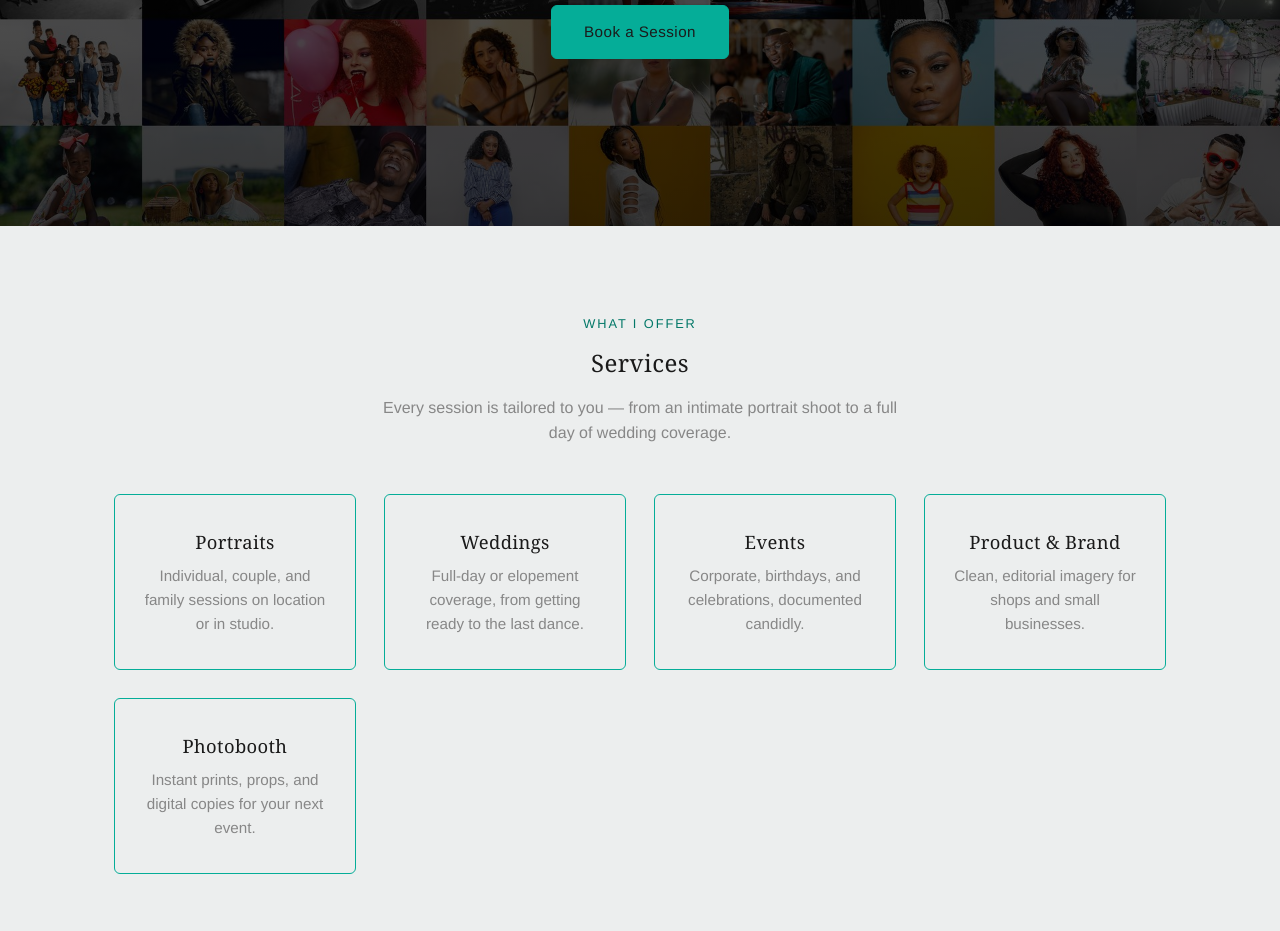
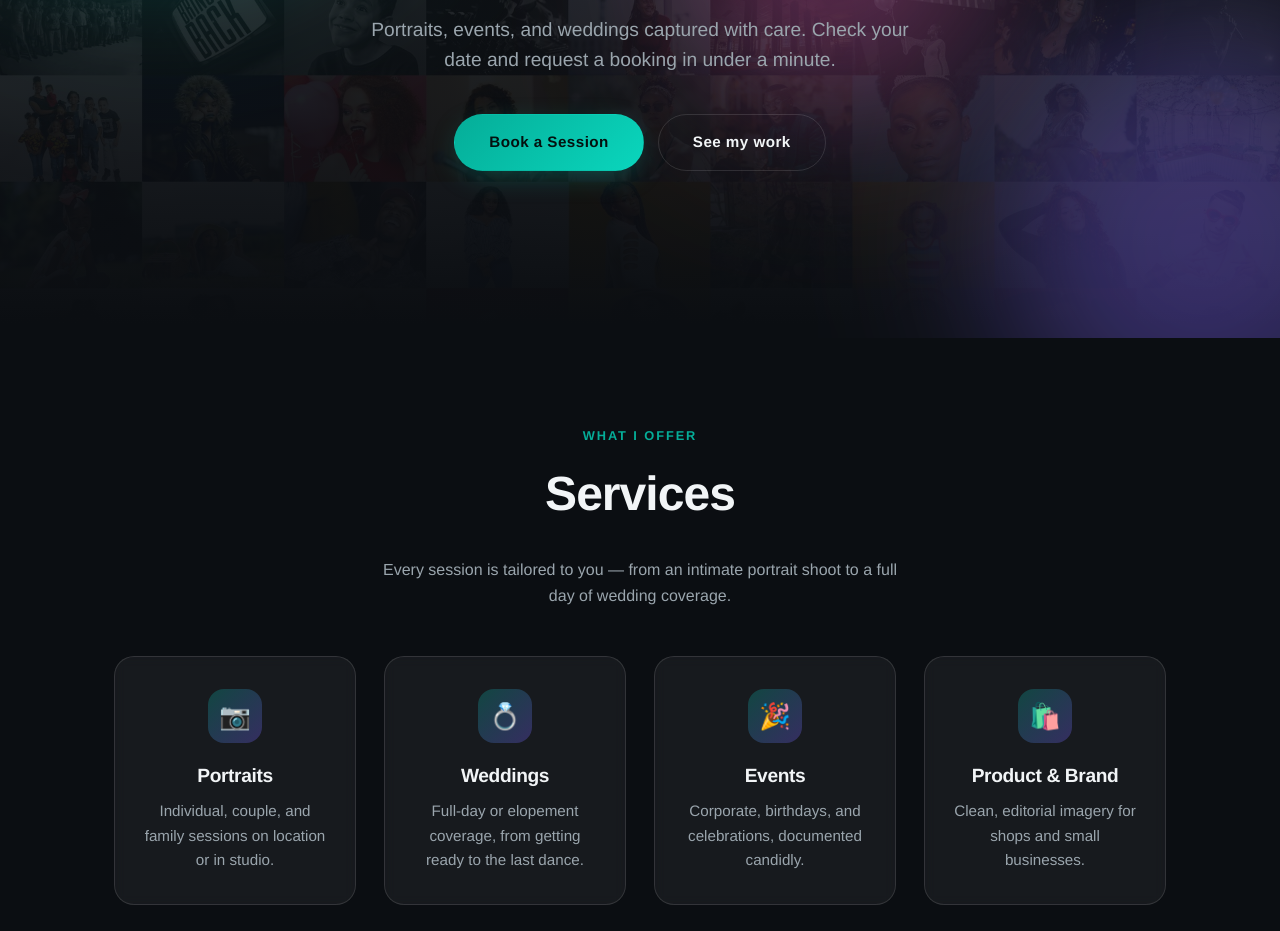
Before and after one commit to rubylaken-sudo/RlinoPhotowebsite, a plain HTML site: page index.html in a window 1280 px wide. Shown: the part 465-1396 px from the top of the page. Drawn offline with Linux system fonts and the light colour scheme.

Commit message:
Apply shared dark theme to home and terms pages
Rename photobooth.css/js to theme.css/js and load them on index, terms and
photobooth pages so the whole site matches the photobooth look.

Co-Authored-By: Claude Sonnet 5.5 <noreply@anthropic.com>

```diff
--- a/index.html
+++ b/index.html
@@ -9,8 +9,12 @@
 <link rel="icon" href="assets/favicon.png" type="image/png" />
 <link rel="apple-touch-icon" href="assets/apple-touch-icon.png" />
 <link rel="stylesheet" href="style.css" />
+<link rel="stylesheet" href="theme.css" />
 </head>
-<body>
+<body class="pb">
+
+<div class="pb-progress" aria-hidden="true"></div>
+<div class="pb-flash" aria-hidden="true"></div>
 
 <header class="site-header">
   <div class="container">
@@ -28,12 +32,18 @@
   </div>
 </header>
 
-<section class="hero">
+<section class="hero has-photo">
+  <span class="pb-blob b1" aria-hidden="true"></span>
+  <span class="pb-blob b2" aria-hidden="true"></span>
+  <span class="pb-blob b3" aria-hidden="true"></span>
   <div class="container">
     <span class="eyebrow">Rlino Photo</span>
     <h1>Photography that feels like you.</h1>
     <p>Portraits, events, and weddings captured with care. Check your date and request a booking in under a minute.</p>
-    <a href="#booking" class="btn btn-primary">Book a Session</a>
+    <div class="pb-hero-actions">
+      <a href="#booking" class="btn btn-primary" data-flash>Book a Session</a>
+      <a href="#gallery" class="btn pb-btn-ghost">See my work</a>
+    </div>
   </div>
 </section>
 
@@ -46,22 +56,27 @@
     </div>
     <div class="services-grid">
       <div class="service-card reveal">
+        <div class="pb-icon" aria-hidden="true">📷</div>
         <h3>Portraits</h3>
         <p>Individual, couple, and family sessions on location or in studio.</p>
       </div>
       <div class="service-card reveal">
+        <div class="pb-icon" aria-hidden="true">💍</div>
         <h3>Weddings</h3>
         <p>Full-day or elopement coverage, from getting ready to the last dance.</p>
       </div>
       <div class="service-card reveal">
+        <div class="pb-icon" aria-hidden="true">🎉</div>
         <h3>Events</h3>
         <p>Corporate, birthdays, and celebrations, documented candidly.</p>
       </div>
       <div class="service-card reveal">
+        <div class="pb-icon" aria-hidden="true">🛍️</div>
         <h3>Product &amp; Brand</h3>
         <p>Clean, editorial imagery for shops and small businesses.</p>
       </div>
       <a class="service-card reveal" href="photobooth.html">
+        <div class="pb-icon" aria-hidden="true">🎞️</div>
         <h3>Photobooth</h3>
         <p>Instant prints, props, and digital copies for your next event.</p>
       </a>
@@ -215,6 +230,7 @@
 
 <script src="https://www.google.com/recaptcha/api.js" async defer></script>
 <script src="script.js"></script>
+<script src="theme.js"></script>
 <script>document.getElementById("year").textContent = new Date().getFullYear();</script>
 </body>
 </html>
--- a/photobooth.css
+++ b/theme.css
@@ -1,5 +1,5 @@
-/* Rlino Photo — photobooth page: modern / interactive theme
-   Scoped to body.pb so other pages are untouched. */
+/* Rlino Photo — shared dark / interactive theme (all pages)
+   Scoped to body.pb. Includes photobooth-specific pieces (quote calculator). */
 
 body.pb {
   --pb-bg: #0b0e12;
@@ -536,3 +536,47 @@ body.pb .social-links a:hover {
   .pb-blob, .pb-strip { animation: none; }
   .pb-flash.go { animation: none; }
 }
+
+/* Hero with a photo behind the glow (home page) */
+body.pb .hero.has-photo {
+  background:
+    linear-gradient(180deg, rgba(11, 14, 18, 0.78), var(--pb-bg) 98%),
+    url("assets/hero.jpg") center / cover no-repeat;
+}
+
+body.pb .hero.has-photo .pb-blob {
+  opacity: 0.35;
+  mix-blend-mode: screen;
+}
+
+/* Legal / terms page */
+body.pb .legal-page h1,
+body.pb .legal-page h2 {
+  color: var(--pb-text);
+}
+
+body.pb .legal-page p,
+body.pb .legal-page ul,
+body.pb .legal-updated {
+  color: var(--pb-muted);
+}
+
+body.pb .legal-page a {
+  color: var(--accent);
+}
+
+body.pb .legal-notice {
+  background: var(--pb-surface);
+  border: 1px solid var(--pb-line);
+  border-radius: 16px;
+  color: var(--pb-muted);
+}
+
+/* Gallery photos */
+body.pb .gallery-grid .frame {
+  background: var(--pb-surface);
+}
+
+body.pb a.service-card {
+  color: var(--pb-text);
+}
```
Also changed, not shown: photobooth.html (+2 -2 lines), terms.html (+6 -1 lines), theme.js (renamed from photobooth.js).
